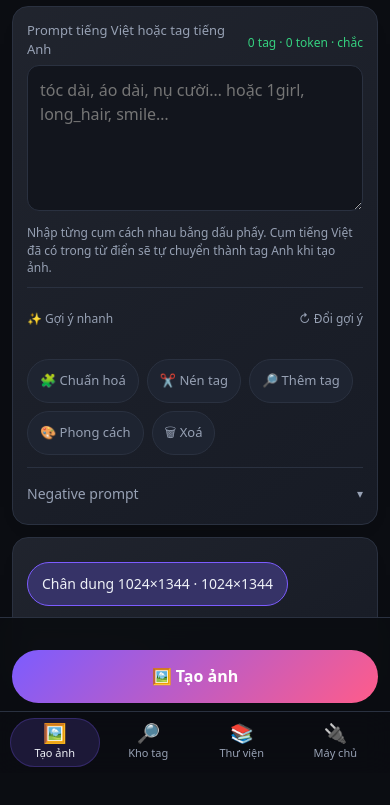
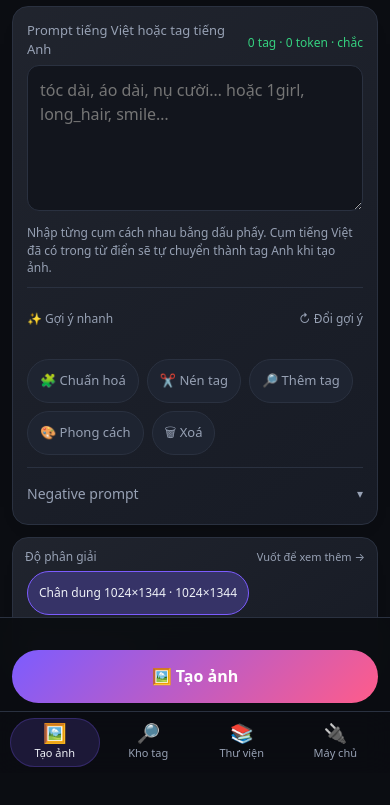
Before and after one commit to manhlee1196-boop/ai-anime3, a plain HTML site: page mobile/app/index.html in a window 390 px wide. Shown: the part 71-876 px from the top of the page. Drawn offline with Linux system fonts and the light colour scheme; no server answers.

Commit message:
feat: thu gọn bộ chọn độ phân giải mobile
Co-authored-by: arena-agent <297053741+arena-agent@users.noreply.github.com>

```diff
--- a/mobile/app/index.html
+++ b/mobile/app/index.html
@@ -72,9 +72,13 @@
       </details>
     </div>
 
-    <div class="card">
-      <div class="chips" id="sizeChips"></div>
-      <div class="chips" id="ratingChips"></div>
+    <div class="card generation-options">
+      <div class="option-head">
+        <span>Độ phân giải</span>
+        <span class="option-hint">Vuốt để xem thêm →</span>
+      </div>
+      <div class="chips size-chips" id="sizeChips" role="group" aria-label="Độ phân giải ảnh"></div>
+      <div class="chips rating-chips" id="ratingChips" role="group" aria-label="Mức nội dung"></div>
       <details class="details">
         <summary>Tham số nâng cao</summary>
         <div class="grid2">
--- a/mobile/app/styles.css
+++ b/mobile/app/styles.css
@@ -227,6 +227,51 @@ input::-webkit-outer-spin-button, input::-webkit-inner-spin-button { -webkit-app
 .danger { background: color-mix(in srgb, var(--bad) 22%, var(--card-2)); border-color: color-mix(in srgb, var(--bad) 45%, transparent); color: #ffd7db; }
 .danger-text { color: var(--bad); }
 .danger.big { padding: 15px 20px; font-size: 16px; justify-content: center; }
+
+/* Khu vực kích thước gọn trên màn hình hẹp: 9 preset nằm trong một hàng
+   vuốt ngang thay vì chiếm 4–5 hàng. Vùng chạm vẫn giữ tối thiểu 44 px. */
+.generation-options { padding: 10px 12px; }
+.option-head {
+  display: flex;
+  align-items: center;
+  justify-content: space-between;
+  gap: 8px;
+  color: var(--muted);
+  font-size: 12px;
+  line-height: 18px;
+}
+.option-hint { font-size: 11px; white-space: nowrap; }
+.size-chips {
+  flex-wrap: nowrap;
+  gap: 6px;
+  margin-top: 5px;
+  padding: 0 2px 4px;
+  overflow-x: auto;
+  overscroll-behavior-x: contain;
+  scrollbar-width: none;
+  -webkit-overflow-scrolling: touch;
+}
+.size-chips::-webkit-scrollbar { display: none; }
+.size-chips .chip {
+  flex: 0 0 auto;
+  padding: 7px 11px;
+  font-size: 12px;
+  line-height: 1.25;
+}
+.rating-chips {
+  display: grid;
+  grid-template-columns: repeat(4, minmax(0, 1fr));
+  gap: 6px;
+  margin-top: 5px;
+}
+.rating-chips .chip {
+  min-width: 0;
+  justify-content: center;
+  padding: 7px 4px;
+  font-size: 12px;
+}
+.generation-options .details { margin-top: 7px; padding-top: 5px; }
+.generation-options .details > summary { padding: 4px 0; font-size: 13px; }
 
 .switch {
   display: flex; align-items: center; gap: 10px;
--- a/mobile/app/sw.js
+++ b/mobile/app/sw.js
@@ -1,7 +1,7 @@
 /* Service worker: app cài ra màn hình chính vẫn mở được khi mạng chập chờn.
    Không bao giờ cache API/job/file — trạng thái và ảnh phải luôn là dữ liệu thật. */
 
-const CACHE = 'anime3-shell-v9';
+const CACHE = 'anime3-shell-v10';
 const SHELL = [
   './',
   './index.html',
```
Also changed, not shown: 1 other file.
